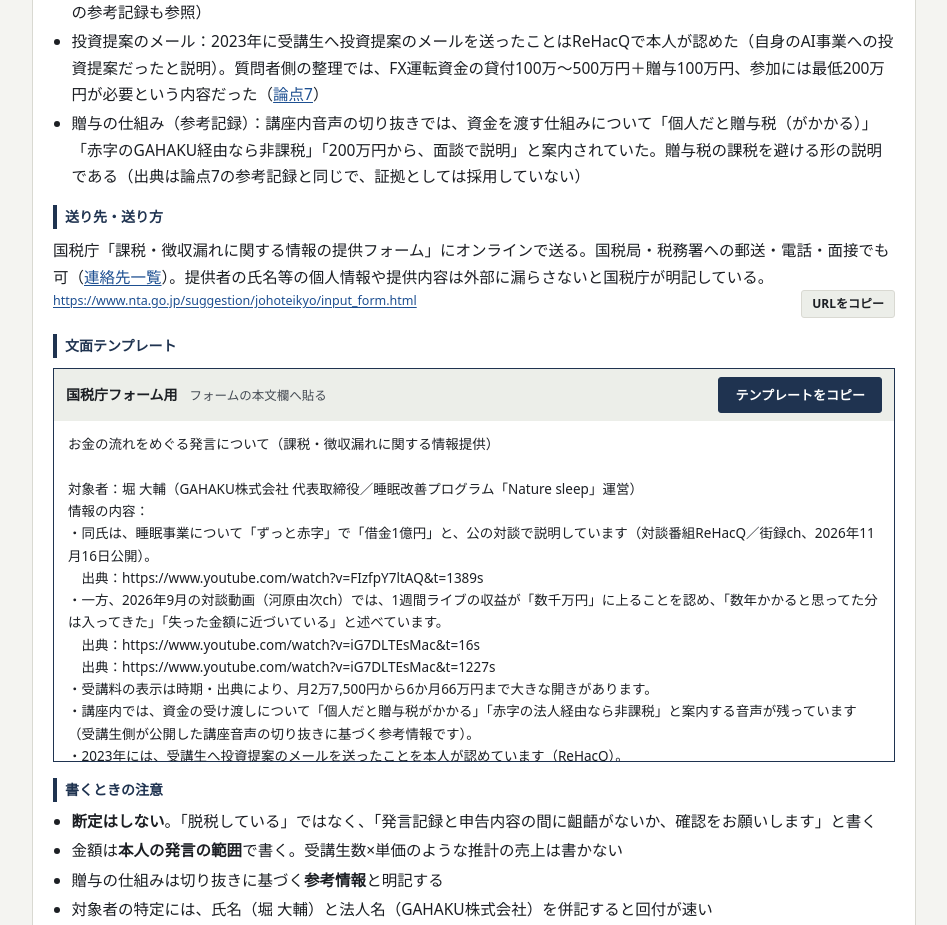
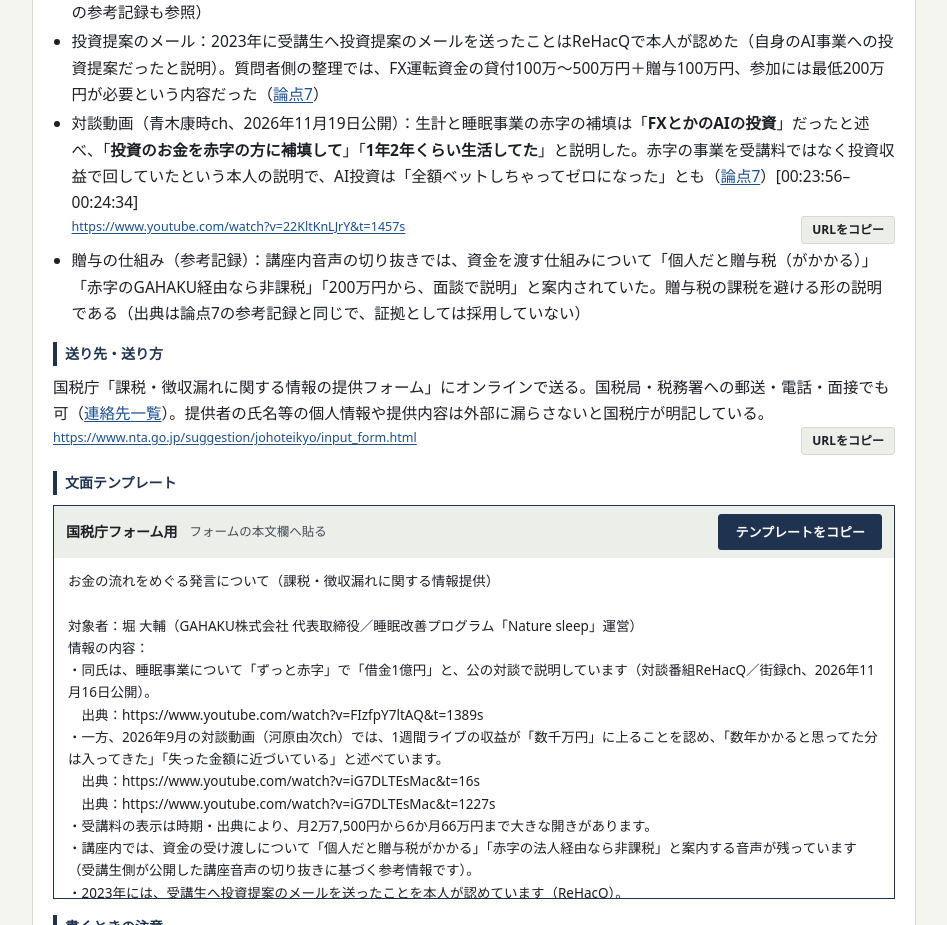
Before and after one commit to momoca774/sleep-program-report-kit, a plain HTML site: page sources.html in a window 1280 px wide. Shown: the part 2722-3647 px from the top of the page, without its empty margins (166-1113 px from the left). Drawn offline with Linux system fonts and the light colour scheme.

Commit message:
青木康時ch対談（2026-11-19）を論点1・6・7に追加：閉鎖日10月31日とGAHAKU存続の説明、投資収益での赤字補填、AI投資の顛末、現在の2本柱

```diff
--- a/sources.html
+++ b/sources.html
@@ -263,6 +263,8 @@
             <li>1週間配信の最中、本人がスーパーチャットの総額をその場で集計し読み上げている（「この12時間で110万円」、後に「126万円」、お風呂配信だけで「70万円ぐらい来た」、別の日には「スパチャで140万円」）。同じ配信では、5万円のスパチャで授業を10分開放、3万円で冒頭10分参加、といった金銭と引き換えの参加権もその場で提示されていた（本人の配信。当方でフル尺を保全。保管先：当方の保全アーカイブ）</li>
             <li>受講料の散らばり：旧プログラムは説明会3,000円から本プログラム<strong>50万円</strong>（旧公式ページの記録）／2026年8月の公式案内は最初の6か月<strong>66万円</strong>（税込）／現在の看板価格<strong>16万5千円</strong>は「1か月分」と「2か月分」で出典により記載が割れる／受講生の実例は月5万5千円の半額<strong>2万7,500円</strong>＋返金保証（本人の配信で言及）。同一サービスのはずの価格が2万7,500円から66万円まで散らばり、売上の実態を外部から追いにくい（料金・規約の詳細は<a href="#issue-sales">論点5</a>の参考記録も参照）</li>
             <li>投資提案のメール：2023年に受講生へ投資提案のメールを送ったことはReHacQで本人が認めた（自身のAI事業への投資提案だったと説明）。質問者側の整理では、FX運転資金の貸付100万〜500万円＋贈与100万円、参加には最低200万円が必要という内容だった（<a href="#issue-fx">論点7</a>）</li>
+            <li>対談動画（青木康時ch、2026年11月19日公開）：生計と睡眠事業の赤字の補填は「<strong>FXとかのAIの投資</strong>」だったと述べ、「<strong>投資のお金を赤字の方に補填して</strong>」「<strong>1年2年くらい生活してた</strong>」と説明した。赤字の事業を受講料ではなく投資収益で回していたという本人の説明で、AI投資は「全額ベットしちゃってゼロになった」とも（<a href="#issue-fx">論点7</a>）[00:23:56–00:24:34]
+              <span class="src-url"><a href="https://www.youtube.com/watch?v=22KltKnLJrY&amp;t=1457s" target="_blank" rel="noopener">https://www.youtube.com/watch?v=22KltKnLJrY&amp;t=1457s</a><button class="copy-btn" type="button" data-copy="https://www.youtube.com/watch?v=22KltKnLJrY&t=1457s">URLをコピー</button></span></li>
             <li>贈与の仕組み（参考記録）：講座内音声の切り抜きでは、資金を渡す仕組みについて「個人だと贈与税（がかかる）」「赤字のGAHAKU経由なら非課税」「200万円から、面談で説明」と案内されていた。贈与税の課税を避ける形の説明である（出典は論点7の参考記録と同じで、証拠としては採用していない）</li>
           </ul>
           <h4>送り先・送り方</h4>
@@ -653,7 +655,7 @@ https://momoca774.github.io/sleep-program-report-kit/sources.html</pre>
           <h3>論点6　事業主体の現況（背景資料） <span class="badge badge-b">優先度 B（背景）</span></h3>
           <p>この論点自体は送付用ではない。各文面を書く前の前提確認に使う。</p>
           <div class="tags">
-            <span class="tag primary">一次</span><span class="tag">状態：確認日 2026-11-09</span>
+            <span class="tag primary">一次</span><span class="tag">状態：確認日 2026-11-19</span>
           </div>
         </div>
         <div class="issue-body">
@@ -664,6 +666,10 @@ https://momoca774.github.io/sleep-program-report-kit/sources.html</pre>
             <li>協会は2026年9月30日付で解散、10月26日付の官報に解散公告。代表清算人は堀大輔氏（官報で確認）</li>
             <li>本人動画「睡眠事業から撤退！？43歳で目指すこととは…？」（2026-11-02）で撤退を表明
               <span class="src-url"><a href="https://www.youtube.com/watch?v=Fxn3qEzyb3Q" target="_blank" rel="noopener">https://www.youtube.com/watch?v=Fxn3qEzyb3Q</a><button class="copy-btn" type="button" data-copy="https://www.youtube.com/watch?v=Fxn3qEzyb3Q">URLをコピー</button></span></li>
+            <li>本人の説明（対談動画・青木康時ch、2026-11-19公開）：プログラムは「<strong>つい先日10月31日にその授業を閉じた</strong>」と閉鎖日を明言。協会は「<strong>もともと出版社との版権とかのために作ってる</strong>」団体で、母体のGAHAKU株式会社は「<strong>ずっと残してますので、責任逃れとかをするつもりはない</strong>」と説明 [00:03:30・00:03:53付近]
+              <span class="src-url"><a href="https://www.youtube.com/watch?v=22KltKnLJrY&amp;t=210s" target="_blank" rel="noopener">https://www.youtube.com/watch?v=22KltKnLJrY&amp;t=210s</a><button class="copy-btn" type="button" data-copy="https://www.youtube.com/watch?v=22KltKnLJrY&t=210s">URLをコピー</button></span></li>
+            <li>現在の活動（同対談）：「<strong>サプリメント事業とサムライパートナーズさんと組ませていただいてタレント活動っていうのが今大きく2つの柱</strong>」と述べ、サプリ（令和の虎で話した睡眠サプリ）は継続して進行中とした [00:40:10付近]
+              <span class="src-url"><a href="https://www.youtube.com/watch?v=22KltKnLJrY&amp;t=2410s" target="_blank" rel="noopener">https://www.youtube.com/watch?v=22KltKnLJrY&amp;t=2410s</a><button class="copy-btn" type="button" data-copy="https://www.youtube.com/watch?v=22KltKnLJrY&t=2410s">URLをコピー</button></span></li>
           </ul>
           <div class="verdict verdict-b"><strong>使い方：</strong>契約相手が協会名義かGAHAKU名義かで確認先が変わる。文面を書く前に、自分の契約書面の名義を確認すること。</div>
         </div>
@@ -684,6 +690,8 @@ https://momoca774.github.io/sleep-program-report-kit/sources.html</pre>
             <li><strong>本人の認否（2026年）：</strong>堀氏はReHacQの4時間配信で追及を受け、<strong>2023年に投資提案メールを受講生に送ったことを認めている</strong>。出典はReHacQ公式の論点整理動画
               <span class="src-url"><a href="https://www.youtube.com/watch?v=2VjARrxw3qs" target="_blank" rel="noopener">https://www.youtube.com/watch?v=2VjARrxw3qs</a><button class="copy-btn" type="button" data-copy="https://www.youtube.com/watch?v=2VjARrxw3qs">URLをコピー</button></span></li>
             <li><strong>本人の説明：</strong>そのメールは「<strong>自分のAI事業への投資の提案</strong>」だった、との本人側の説明</li>
+            <li><strong>本人の投資実態の説明（2026年11月）：</strong>対談動画（青木康時ch、2026年11月19日公開）では、生計と睡眠事業の赤字の補填は「<strong>FXとかのAIの投資</strong>」だったと述べ、AI投資の顛末を「<strong>うちのAIがちょっと学んではいけない方向に学んでしまって、全額ベットしちゃってゼロになっちゃった</strong>」と説明した。「<strong>投資のお金を赤字の方に補填して</strong>」「<strong>1年2年くらい生活してた</strong>」とも。本人自身の投資運用についての説明であり、受講生への勧誘の証拠ではないが、「AI事業への投資提案」という上記の本人説明と並べて記録する [00:23:56–00:24:34]
+              <span class="src-url"><a href="https://www.youtube.com/watch?v=22KltKnLJrY&amp;t=1436s" target="_blank" rel="noopener">https://www.youtube.com/watch?v=22KltKnLJrY&amp;t=1436s</a><button class="copy-btn" type="button" data-copy="https://www.youtube.com/watch?v=22KltKnLJrY&t=1436s">URLをコピー</button></span></li>
             <li><strong>質問者側の整理：</strong>一方、質問者側では<strong>FXの運転資金としての貸付＋贈与・最低200万円</strong>のメールとされており、本人側の説明と食い違う部分がある</li>
             <li>この「<strong>勧誘メールを送った事実</strong>」自体は、本人の認否がある確定事項である</li>
             <li>ただし<strong>未確定の部分</strong>：出回っているメール文面画像の真正性と違法性は未確定で、<strong>行政・司法の認定はない</strong>。金額・仕組みの詳細も一次資料では確認できていない</li>
```
